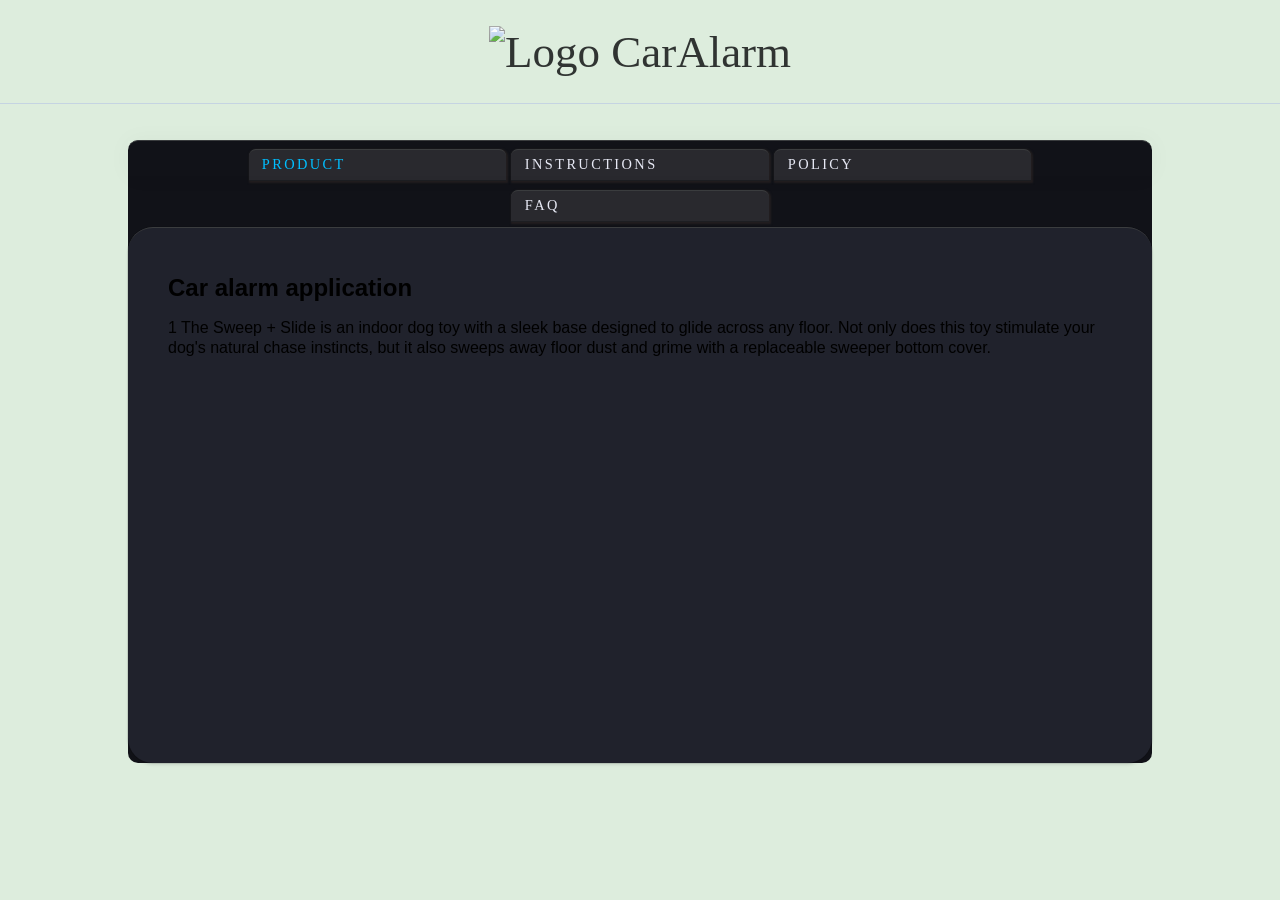
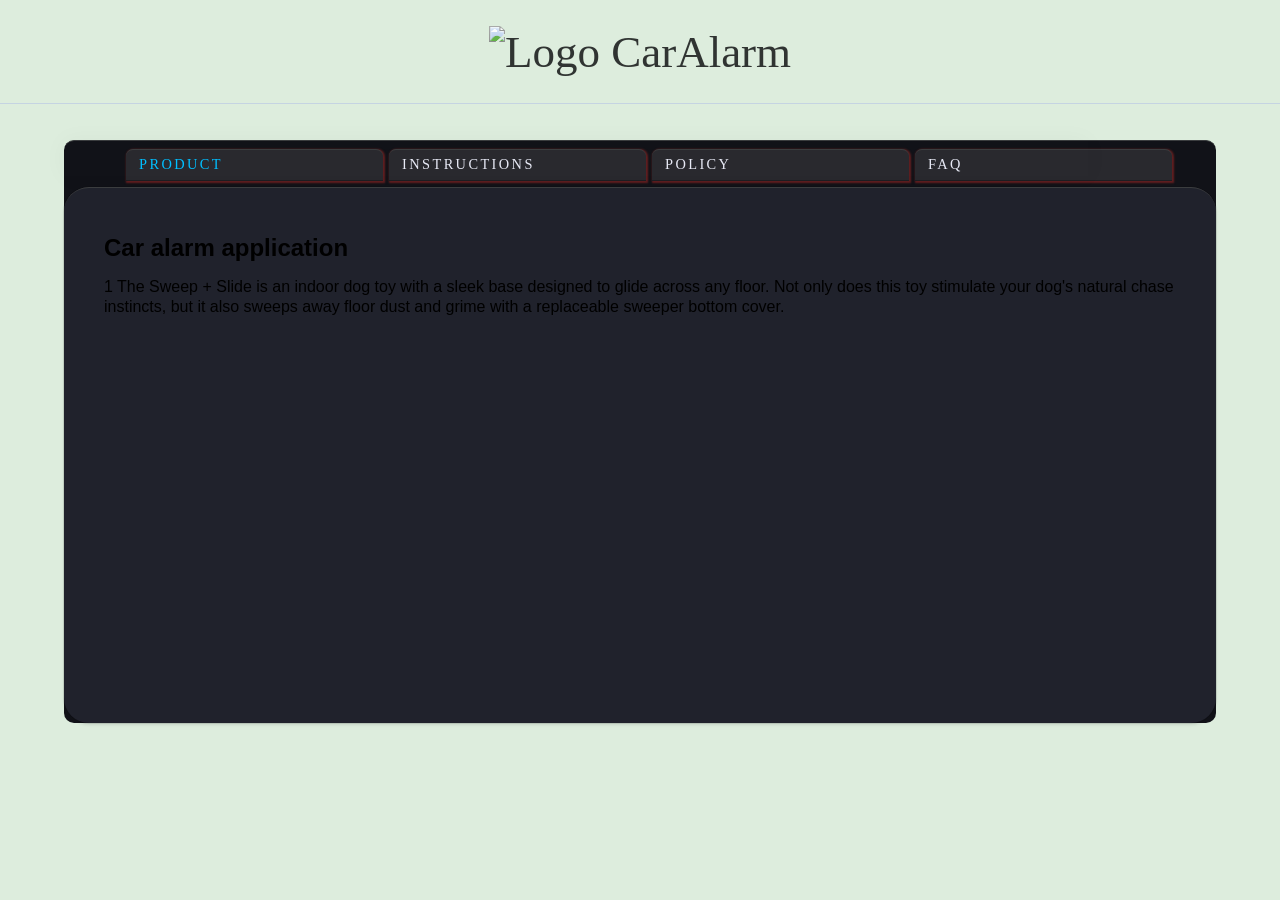

resolution, color updated

--- a/style.css
+++ b/style.css
@@ -69,7 +69,7 @@ body {
 }
 
 .container .card {
-  max-width: 80vw;
+  max-width: 90vw;
   height: auto;
   border-radius: 10px;
   border: none;
@@ -109,9 +109,11 @@ body {
 }
 
 .content .paragraf {
-  margin: 10px 15px 10px 0;
+  margin: 10px 15px 10px 10px;
+  padding-right: 20px;
+  scrollbar-gutter: stable; /* Keeps space for scrollbar */
   letter-spacing: 0.75px;
-  width: 70vw;
+  width: 80vw;
   height: 45vh;
   font-size: 1.8vh;
   font-style: normal;
@@ -144,7 +146,7 @@ body {
 }
 
 .FAQheader {
- color:#c51574;
+ color:#FC8CB9;
  font-size: 2vh; 
 }
 
@@ -228,7 +230,8 @@ body {
   vertical-align: top;
   justify-content: flex-start;
   background: #333;
-  box-shadow: 1px 1px 2px 1px #231f20;
+  /*box-shadow: 1px 1px 2px 1px #231f20;*/
+  box-shadow: 1px 1px 2px 1px #631f20;
   text-transform: uppercase;
   font-weight: 300;
   font-size: 1.6vh;
@@ -384,6 +387,7 @@ label.tab.tab-faq {
   .title {font-size: 3.5vh;}
   .screenshot {width: 60%; height: auto;}
   .content .paragraf {font-size: 80%;}
+  .content .paragraf {width: 85%;}
   h2.tab-title.tab-faq,
   h2.tab-title.tab-instructions,
   h2.tab-title.tab-home,
